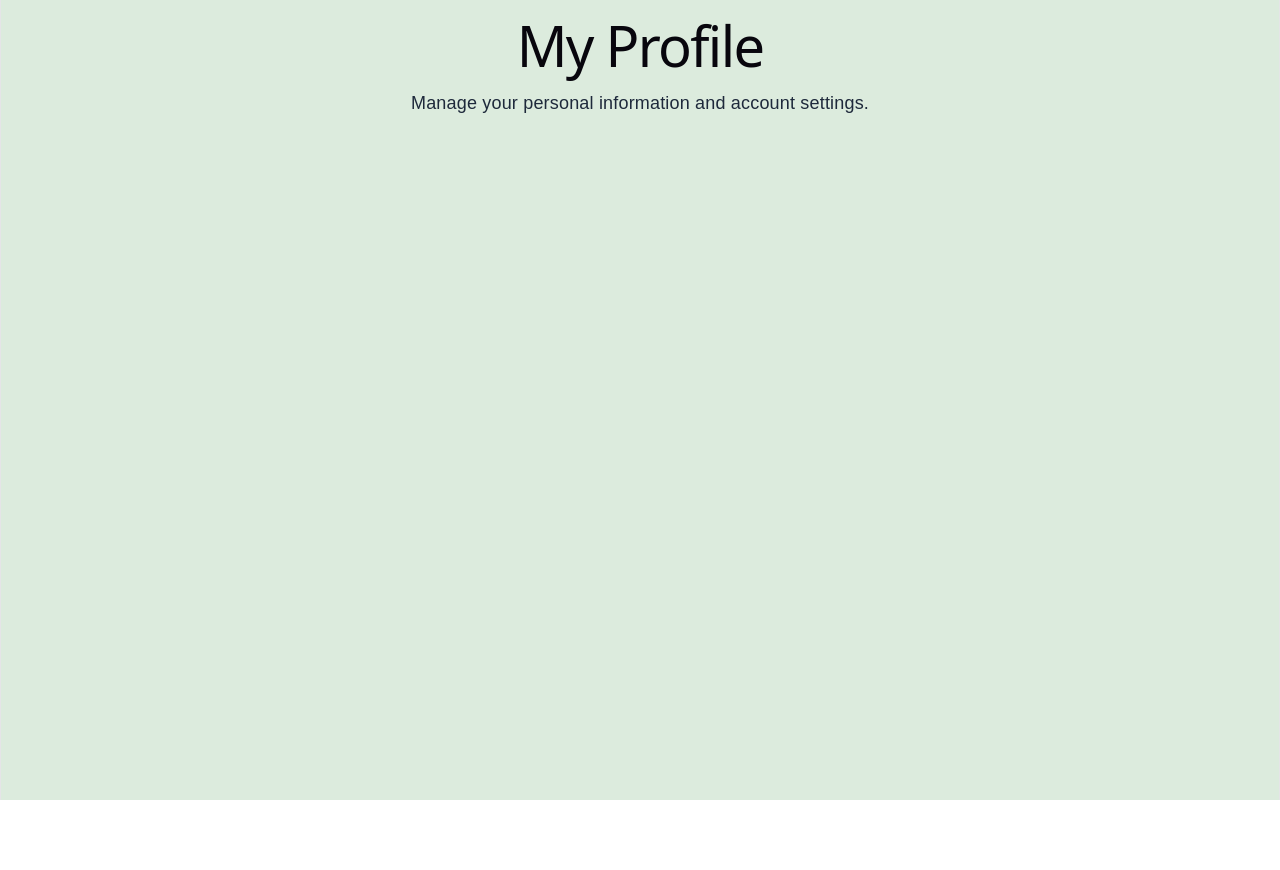
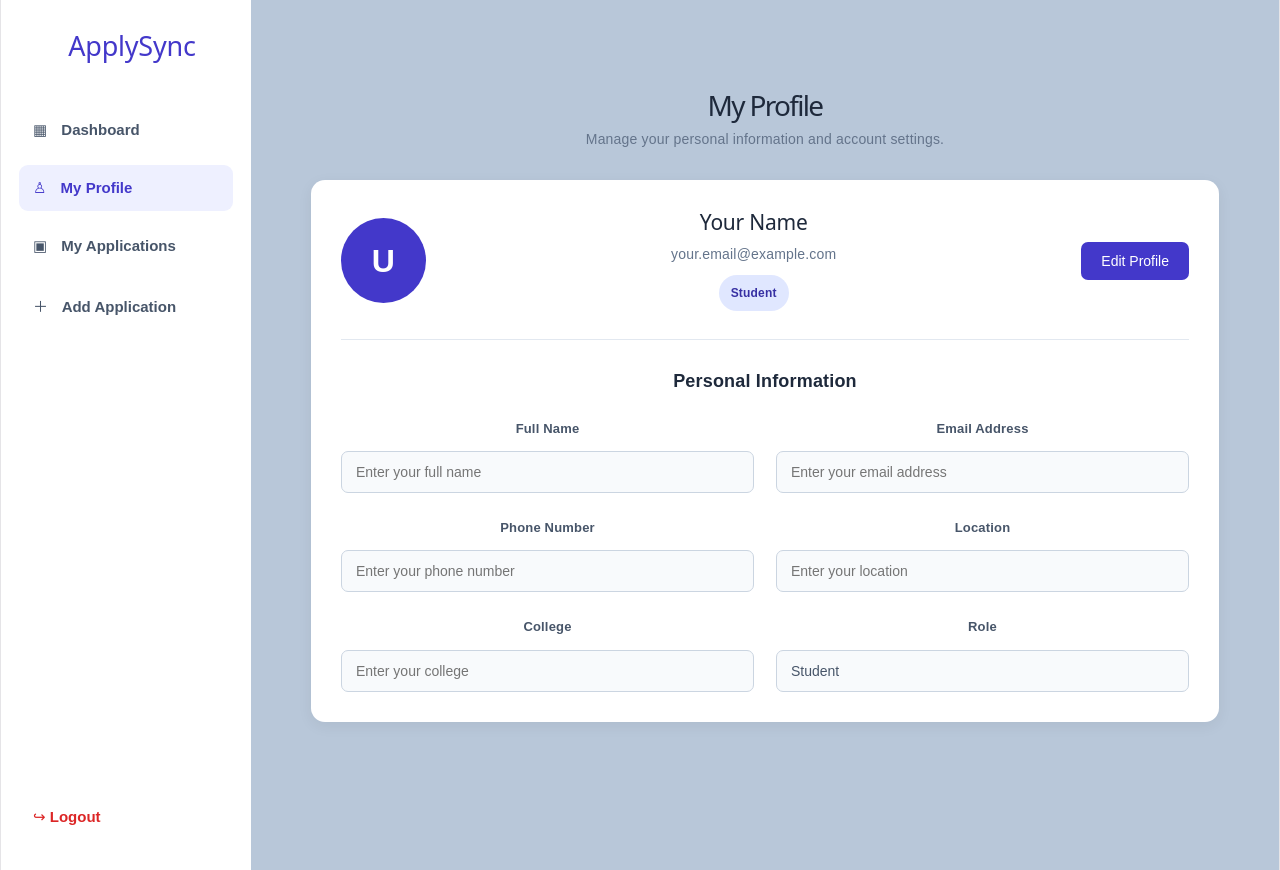
Before and after one commit to SpandhanaSree/ApplySync, a React app in the folder frontend/: page /profile in a window 1280 px wide. Before the commit the page ends 800 px from the top, so only its background shows below. Built offline with nearby package versions, Linux system fonts and the light colour scheme; no server answers; the HTML template or start-up script is replaced by a standard one.

Commit message:
Add profile update functionality

```diff
--- a/frontend/src/App.css
+++ b/frontend/src/App.css
@@ -1171,3 +1171,187 @@ button:active {
     grid-template-columns: 1fr;
   }
 }
+
+
+/* ==============================
+   PROFILE PAGE
+============================== */
+
+.profile-container {
+  min-height: 100vh;
+  padding: 35px;
+  background-color: #B8C7D9;
+}
+
+.profile-header {
+  margin-bottom: 28px;
+}
+
+.profile-header h1 {
+  font-size: 28px;
+  color: #1e293b;
+  margin-bottom: 8px;
+}
+
+.profile-header p {
+  color: #64748b;
+  font-size: 14px;
+}
+
+.profile-card {
+  background: #ffffff;
+  padding: 30px;
+  border-radius: 14px;
+  max-width: 1000px;
+  box-shadow: 0 4px 15px rgba(0, 0, 0, 0.06);
+}
+
+.profile-overview {
+  display: flex;
+  align-items: center;
+  gap: 22px;
+}
+
+.profile-avatar {
+  width: 85px;
+  height: 85px;
+  border-radius: 50%;
+  background: #4338ca;
+  color: white;
+  display: flex;
+  align-items: center;
+  justify-content: center;
+  font-size: 32px;
+  font-weight: bold;
+  flex-shrink: 0;
+}
+
+.profile-heading {
+  flex: 1;
+}
+
+.profile-heading h2 {
+  font-size: 21px;
+  color: #1e293b;
+  margin-bottom: 6px;
+}
+
+.profile-heading p {
+  color: #64748b;
+  font-size: 14px;
+  margin-bottom: 8px;
+}
+
+.profile-heading span {
+  display: inline-block;
+  background: #e0e7ff;
+  color: #3730a3;
+  padding: 5px 12px;
+  border-radius: 20px;
+  font-size: 12px;
+  font-weight: 600;
+}
+
+.profile-edit-btn,
+.profile-save-btn {
+  border: none;
+  background: #4338ca;
+  color: white;
+  padding: 11px 20px;
+  border-radius: 7px;
+  font-size: 14px;
+  cursor: pointer;
+  transition: 0.2s;
+}
+
+.profile-edit-btn:hover,
+.profile-save-btn:hover {
+  background: #312e81;
+}
+
+.profile-divider {
+  height: 1px;
+  background: #e2e8f0;
+  margin: 28px 0;
+}
+
+.profile-card h3 {
+  font-size: 18px;
+  color: #1e293b;
+  margin-bottom: 22px;
+}
+
+.profile-details {
+  display: grid;
+  grid-template-columns: repeat(2, 1fr);
+  gap: 22px;
+}
+
+.profile-field {
+  display: flex;
+  flex-direction: column;
+  gap: 9px;
+}
+
+.profile-field label {
+  color: #475569;
+  font-size: 13px;
+  font-weight: 600;
+}
+
+.profile-field input {
+  width: 100%;
+  padding: 12px 14px;
+  border: 1px solid #cbd5e1;
+  border-radius: 7px;
+  background: #ffffff;
+  color: #1e293b;
+  font-size: 14px;
+  outline: none;
+}
+
+.profile-field input:focus {
+  border-color: #4338ca;
+  box-shadow: 0 0 0 2px rgba(67, 56, 202, 0.1);
+}
+
+.profile-field input:disabled {
+  background: #f8fafc;
+  color: #475569;
+  cursor: not-allowed;
+}
+
+.profile-save-btn {
+  margin-top: 25px;
+}
+
+@media (max-width: 650px) {
+  .profile-container {
+    padding: 20px;
+  }
+
+  .profile-card {
+    padding: 20px;
+  }
+
+  .profile-overview {
+    flex-wrap: wrap;
+  }
+
+  .profile-details {
+    grid-template-columns: 1fr;
+  }
+}
+
+.profile-container {
+  width: 100%;
+  max-width: 1100px;
+  margin: 0 auto;
+  padding: 25px;
+  box-sizing: border-box;
+}
+
+.profile-card {
+  width: 100%;
+  box-sizing: border-box;
+}
--- a/frontend/src/pages/Profile.jsx
+++ b/frontend/src/pages/Profile.jsx
@@ -1,9 +1,209 @@
+import { useState, useEffect } from "react";
+import { useNavigate } from "react-router-dom";
+import api from "../services/api";
+
 
 function Profile() {
+  const navigate = useNavigate();
+
+  const [isEditing, setIsEditing] = useState(false);
+
+  const [profile, setProfile] = useState({
+    name: "",
+    email: "",
+    phone: "",
+    location: "",
+    college: "",
+    role: "Student",
+    createdAt: ""
+  });
+
+  useEffect(() => {
+    const fetchProfile = async () => {
+      try {
+        const response = await api.get("/users/profile");
+
+        setProfile({
+          name: response.data.name || "",
+          email: response.data.email || "",
+          phone: response.data.phone || "",
+          location: response.data.location || "",
+          college: response.data.college || "",
+          role: response.data.role || "Student",
+          createdAt: response.data.createdAt || ""
+        });
+
+      } catch (error) {
+        console.error("Error fetching profile:", error);
+      }
+    };
+
+    fetchProfile();
+  }, []);
+
+  const handleChange = (e) => {
+    setProfile({
+      ...profile,
+      [e.target.name]: e.target.value
+    });
+  };
+  const handleSave = async () => {
+  try {
+    const response = await api.put("/users/profile", {
+      name: profile.name,
+      phone: profile.phone,
+      location: profile.location,
+      college: profile.college
+    });
+
+    setProfile((prevProfile) => ({
+      ...prevProfile,
+      name: response.data.name,
+      email: response.data.email,
+      phone: response.data.phone || "",
+      location: response.data.location || "",
+      college: response.data.college || "",
+      role: response.data.role || "Student"
+    }));
+
+    setIsEditing(false);
+    alert("Profile updated successfully!");
+
+  } catch (error) {
+    console.error("Error updating profile:", error);
+    alert("Failed to update profile. Please try again.");
+  }
+};
+
+  const handleLogout = () => {
+    localStorage.removeItem("token");
+    navigate("/login");
+  };
+
   return (
-    <div>
-      <h1>My Profile</h1>
-      <p>Manage your personal information and account settings.</p>
+    <div className="dashboard-layout">
+
+      {/* Sidebar */}
+      <aside className="sidebar">
+        <h2 className="sidebar-logo">ApplySync</h2>
+
+        <nav className="sidebar-nav">
+          <button
+            className="sidebar-link"
+            onClick={() => navigate("/dashboard")}
+          >
+            <span>▦</span> Dashboard
+          </button>
+
+          <button
+            className="sidebar-link active"
+            onClick={() => navigate("/profile")}
+          >
+            <span>♙</span> My Profile
+          </button>
+
+          <button
+            className="sidebar-link"
+            onClick={() => navigate("/applications")}
+          >
+            <span>▣</span> My Applications
+          </button>
+
+          <button
+            className="sidebar-link"
+            onClick={() => navigate("/applications")}
+          >
+            <span>＋</span> Add Application
+          </button>
+        </nav>
+
+        <button className="sidebar-logout" onClick={handleLogout}>
+          ↪ Logout
+        </button>
+      </aside>
+
+      {/* Main Profile */}
+      <main className="dashboard-container">
+
+        <div className="profile-container">
+
+          <div className="profile-header">
+            <div>
+              <h1>My Profile</h1>
+              <p>Manage your personal information and account settings.</p>
+            </div>
+          </div>
+
+          <div className="profile-card">
+
+            <div className="profile-overview">
+              <div className="profile-avatar">
+                {profile.name
+                  ? profile.name.charAt(0).toUpperCase()
+                  : "U"}
+              </div>
+
+              <div className="profile-heading">
+                <h2>{profile.name || "Your Name"}</h2>
+                <p>{profile.email || "your.email@example.com"}</p>
+                <span>{profile.role}</span>
+              </div>
+
+              <button
+                className="profile-edit-btn"
+                onClick={() => setIsEditing(!isEditing)}
+              >
+                {isEditing ? "Cancel" : "Edit Profile"}
+              </button>
+            </div>
+
+            <div className="profile-divider"></div>
+
+            <h3>Personal Information</h3>
+
+            <div className="profile-details">
+
+              {[
+                ["Full Name", "name"],
+                ["Email Address", "email"],
+                ["Phone Number", "phone"],
+                ["Location", "location"],
+                ["College", "college"]
+              ].map(([label, name]) => (
+                <div className="profile-field" key={name}>
+                  <label>{label}</label>
+                  <input
+                    type={name === "email" ? "email" : "text"}
+                    name={name}
+                    value={profile[name]}
+                    onChange={handleChange}
+                    placeholder={`Enter your ${label.toLowerCase()}`}
+                    disabled={!isEditing || name === "email"}
+                  />
+                </div>
+              ))}
+
+              <div className="profile-field">
+                <label>Role</label>
+                <input type="text" value={profile.role} disabled />
+              </div>
+
+            </div>
+
+            {isEditing && (
+              <button
+  className="profile-save-btn"
+  onClick={handleSave}
+>
+  Save Changes
+</button>
+            )}
+
+          </div>
+        </div>
+
+
+      </main>
     </div>
   );
 }
```
